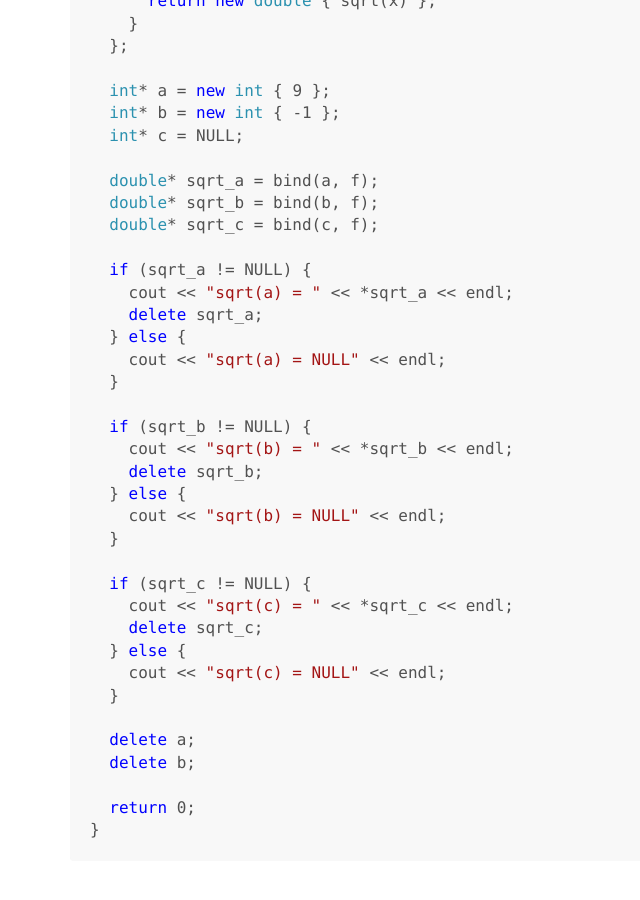
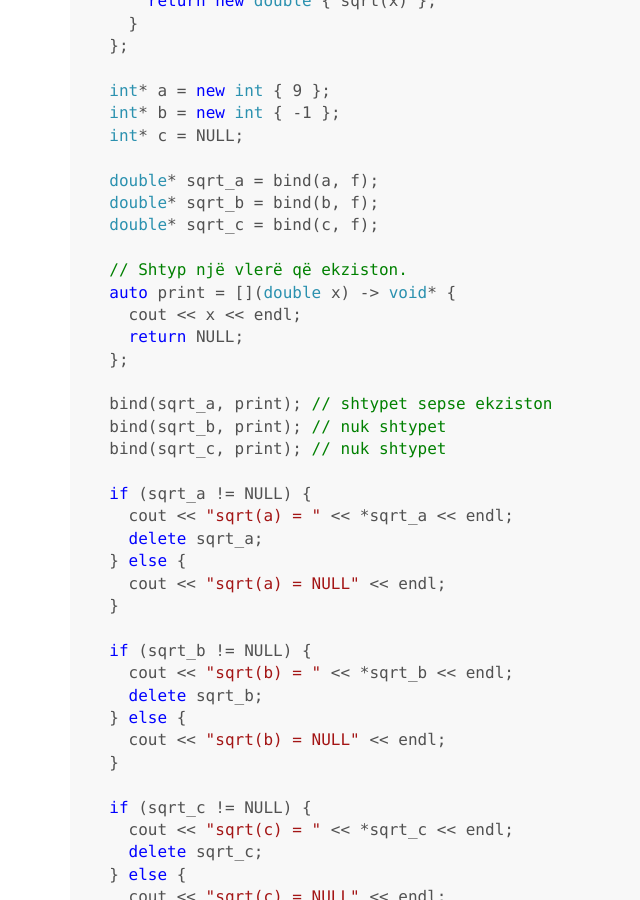
Before and after one commit to edongashi/edongashi.github.io, a Jekyll site: the page built from lendet/algoritmet-dhe-strukturat-e-te-dhenave/java3.md, in a window 1280 px wide and 900 px high, scrolled down 12852 px. Shown: the whole window, without its empty margins (210-850 px from the left). Built offline with Jekyll 4.4.1, drawn with Linux system fonts in a browser that asks for light colours; our own code applies the rules of GitHub Pages for plain Markdown files; formulas are drawn with MathJax 3.

Commit message:
Update java3

```diff
--- a/lendet/algoritmet-dhe-strukturat-e-te-dhenave/java3.md
+++ b/lendet/algoritmet-dhe-strukturat-e-te-dhenave/java3.md
@@ -542,6 +542,16 @@ int main() {
   double* sqrt_b = bind(b, f);
   double* sqrt_c = bind(c, f);
 
+  // Shtyp një vlerë që ekziston.
+  auto print = [](double x) -> void* {
+    cout << x << endl;
+    return NULL;
+  };
+
+  bind(sqrt_a, print); // shtypet sepse ekziston
+  bind(sqrt_b, print); // nuk shtypet
+  bind(sqrt_c, print); // nuk shtypet
+
   if (sqrt_a != NULL) {
     cout << "sqrt(a) = " << *sqrt_a << endl;
     delete sqrt_a;
```
